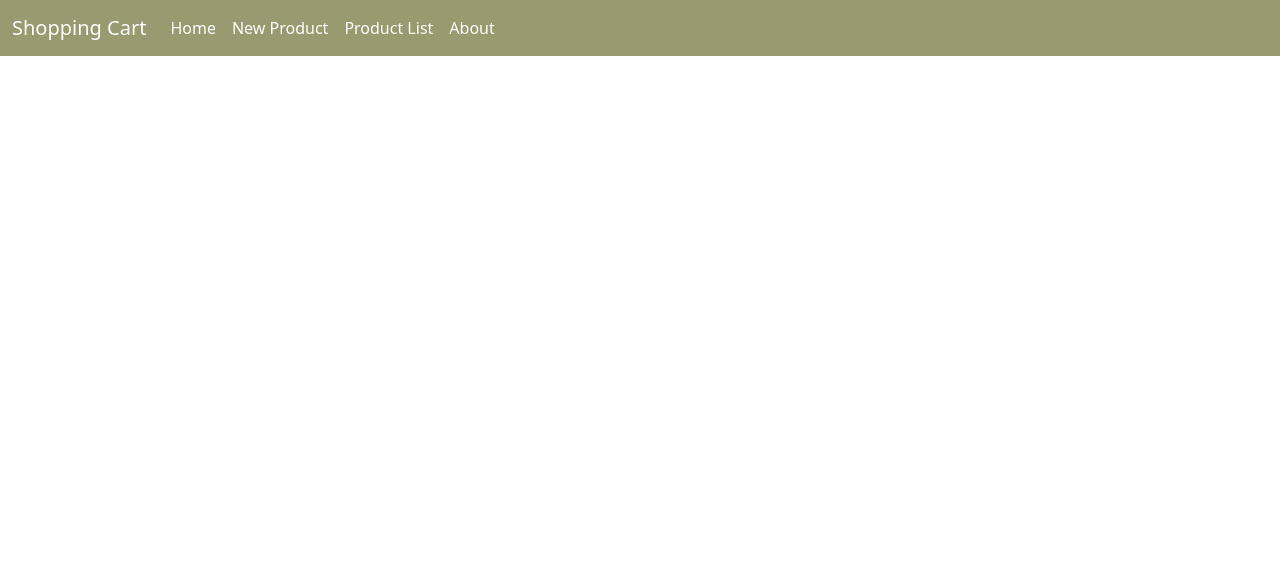
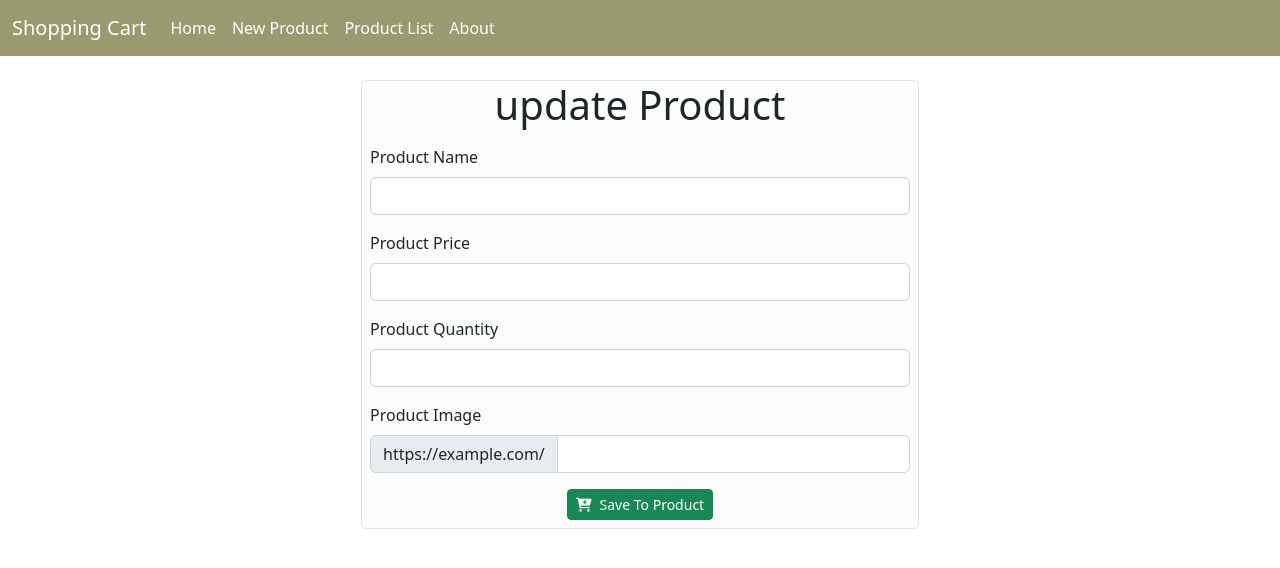
Before and after one commit to Ayca96/Shopping-Card, a React (Create React App) app: page /updateproduct/1 in a window 1280 px wide. Shown: the top 568 px of the page. Built offline with nearby package versions, Linux system fonts and the light colour scheme.

Commit message:
"Added UpdateProduct route and updated AppRouter"

```diff
--- a/src/router/AppRouter.jsx
+++ b/src/router/AppRouter.jsx
@@ -5,6 +5,7 @@ import Main from "../pages/Main";
 import NewProduct from "../pages/NewProduct";
 import ProductList from "../pages/ProductList";
 import About from "../pages/About";
+import UpdateProduct from "../pages/UpdateProduct";
 const AppRouter = () => {
   return (
     <Router>
@@ -14,7 +15,11 @@ const AppRouter = () => {
 <Route path="/new-product" element={<NewProduct/>}/>
 <Route path="/products" element={<ProductList/>}/>
 <Route path="/about" element={<About/>}/>
-<Route path="/" element={<Main/>}/>
+ {/* useLocation un Route u */}
+        {/* <Route path="/update-product" element={<UpdateProduct/>}/> */}
+
+        {/* useParams ın Route u */}
+        <Route path="/updateproduct/:id" element={<UpdateProduct />} />
 
 
 
```
